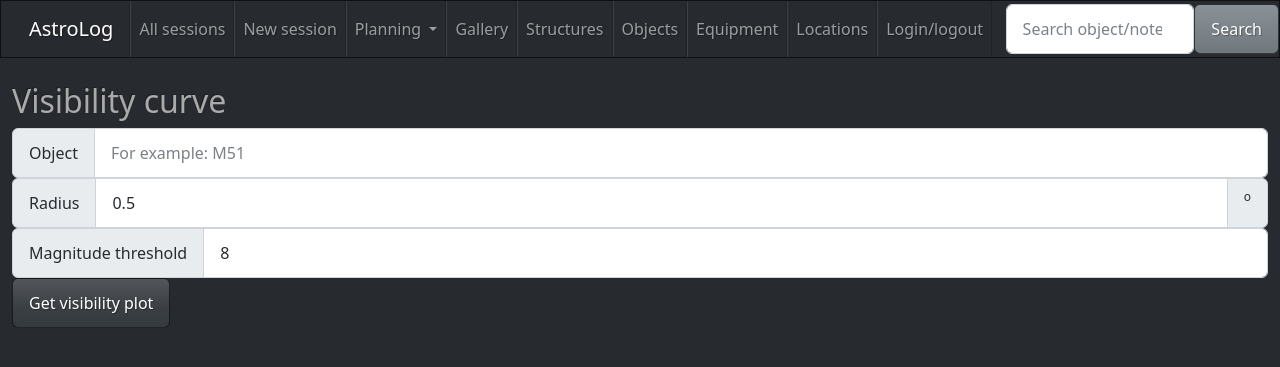
After one commit to DanielAndreasen/astro-log, a Flask app: page /finding-chart in a window 1280 px wide. The commit adds this page. Shown: the top 367 px of the page. Run offline with Flask 3, Linux system fonts and the light colour scheme; some libraries are stand-ins or nearby versions.

Commit message:
Add finding chart

```diff
--- a/src/astrolog/web/app.py
+++ b/src/astrolog/web/app.py
@@ -1,4 +1,5 @@
 import datetime
+from astroquery.vo_conesearch import ConeSearch
 import os
 from functools import wraps
 from typing import Any
@@ -540,7 +541,7 @@ def visibility() -> str:
     )
 
 
-def visibility_plot(form: ImmutableMultiDict[str, str]) -> str | None:
+def visibility_plot(form: ImmutableMultiDict[str, str]) -> str:
     quantity_support()
     location = Location.get_by_id(int(form.get("location")))
     midnight = Time(form.get("date"))
@@ -587,6 +588,58 @@ def visibility_plot(form: ImmutableMultiDict[str, str]) -> str | None:
     return mpld3.fig_to_html(fig)
 
 
+@app.route("/finding-chart", methods=["GET", "POST"])
+def finding_chart() -> str:
+    if request.method == "POST":
+        fig = finding_chart_plot(request.form)
+        return render_template(
+            "finding_chart.html",
+            radius=request.form.get("radius"),
+            threshold=request.form.get("threshold"),
+            name=request.form.get("name"),
+            fig=fig,
+        )
+    return render_template(
+        "finding_chart.html", radius=0.5, threshold=8, fig=None, name=None
+    )
+
+
+def finding_chart_plot(form: ImmutableMultiDict[str, str]) -> str | None:
+    def filter_table(table, obj, tol=1e-3):
+        diff_ra = abs(table["ra"] - obj.ra)
+        diff_dec = abs(table["dec"] - obj.dec)
+        n = len(table)
+        while (min(diff_ra) < tol) and (min(diff_dec) < tol):
+            table = table[(diff_ra != min(diff_ra)) & (diff_dec != min(diff_dec))]
+            diff_ra = abs(table["ra"] - obj.ra)
+            diff_dec = abs(table["dec"] - obj.dec)
+            if len(table) == n:
+                # RA for object1 is close to obj, while DEC for object2 is close to obj.
+                break
+        return table
+
+    quantity_support()
+    name = form.get("name")
+    threshold = float(form.get("threshold"))
+    try:
+        obj = SkyCoord.from_name(name)
+    except NameResolveError:
+        flash(f"Could not find object: {name}", category="danger")
+        return None
+    result = ConeSearch.query_region(obj, float(form.get("radius")) * u.degree)
+    result = result[result["Mag"] <= float(threshold)]
+    result = filter_table(result, obj)
+    size = abs(result["Mag"] - float(threshold)) * 10
+
+    fig = plt.figure()
+    plt.scatter(obj.ra, obj.dec, c="C2", marker="*", s=200)
+    plt.scatter(result["ra"], result["dec"], s=size, c=result["Mag"], cmap="plasma")
+    plt.xlabel("RA")
+    plt.ylabel("DEC")
+    plt.colorbar().set_label("Magnitude")
+    return mpld3.fig_to_html(fig)
+
+
 @app.route("/gallery", methods=["GET"])
 def gallery() -> str:
     return render_template("gallery.html", images=Image, enumerate=enumerate)
--- /dev/null
+++ b/src/astrolog/web/templates/finding_chart.html
@@ -0,0 +1,56 @@
+{% extends "template.html" %}
+
+{% block body %}
+
+<h2>Visibility curve</h2>
+
+
+<form method="POST">
+
+  <div class="input-group">
+    <span class="input-group-text" id="name">Object</span>
+    <input
+      name="name"
+      type="text"
+      class="form-control"
+      aria-describedby="name"
+      placeholder="For example: M51"
+      value="{{ name or '' }}"
+    />
+  </div>
+
+  <div class="input-group">
+    <span class="input-group-text" id="radius">Radius</span>
+    <input
+      name="radius"
+      type="text"
+      class="form-control"
+      aria-describedby="radius"
+      value="{{ radius }}"
+    />
+    <span class="input-group-text"><sup>o</sup></span>
+  </div>
+
+  <div class="input-group">
+    <span class="input-group-text" id="threshold">Magnitude threshold</span>
+    <input
+      name="threshold"
+      type="text"
+      class="form-control"
+      aria-describedby="threshold"
+      value="{{ threshold }}"
+    />
+  </div>
+
+  <button type="submit" class="btn btn-primary">Get visibility plot</button>
+</form>
+
+{% if fig is not none %}
+  <div style="text-align:center;">
+    <div style="background-color: white;width: 640px;margin: 0 auto;">
+      {{fig|safe}}
+    </div>
+  </div>
+{% endif %}
+
+{% endblock %}
--- a/src/astrolog/web/templates/template.html
+++ b/src/astrolog/web/templates/template.html
@@ -56,7 +56,7 @@
                 </a>
                 <ul class="dropdown-menu">
                   <li><a class="dropdown-item" href="{{url_for('visibility')}}">Visibility curve</a></li>
-                  <li><a class="dropdown-item" href="#">Finding chart</a></li>
+                  <li><a class="dropdown-item" href="{{url_for('finding_chart')}}">Finding chart</a></li>
                 </ul>
               </li>
               <li class="nav-item">
```
